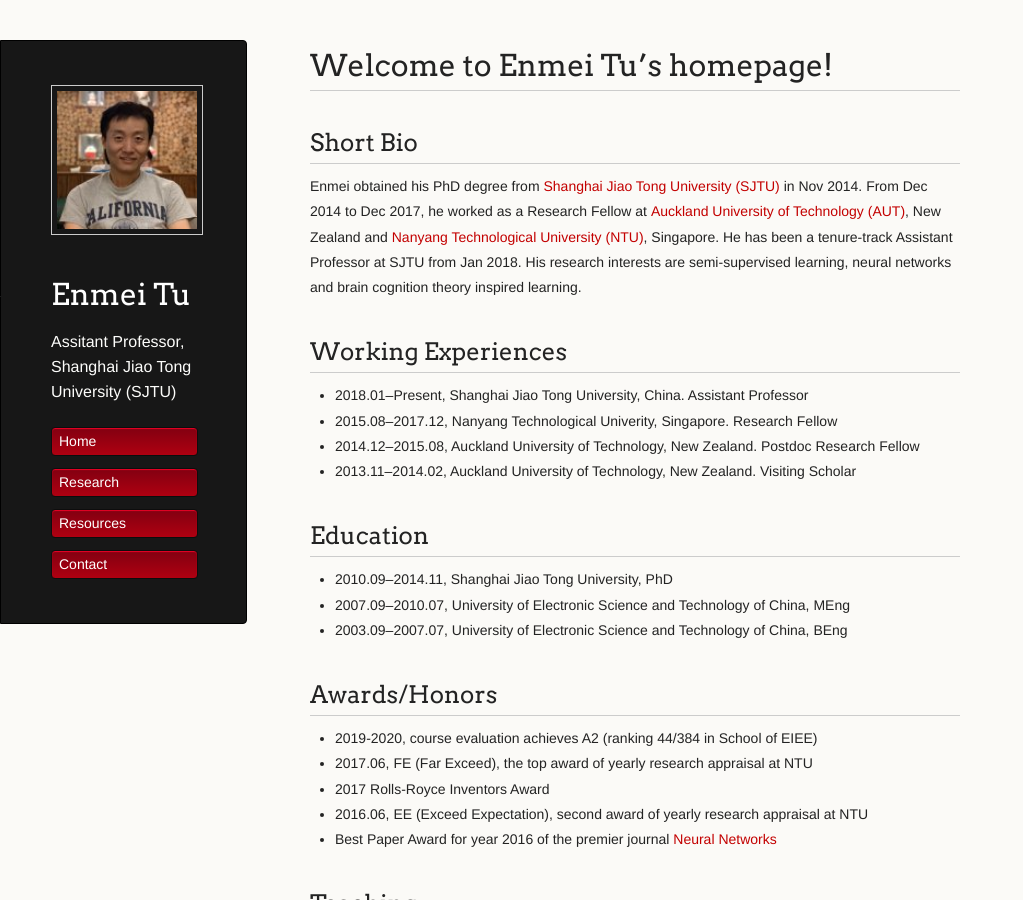
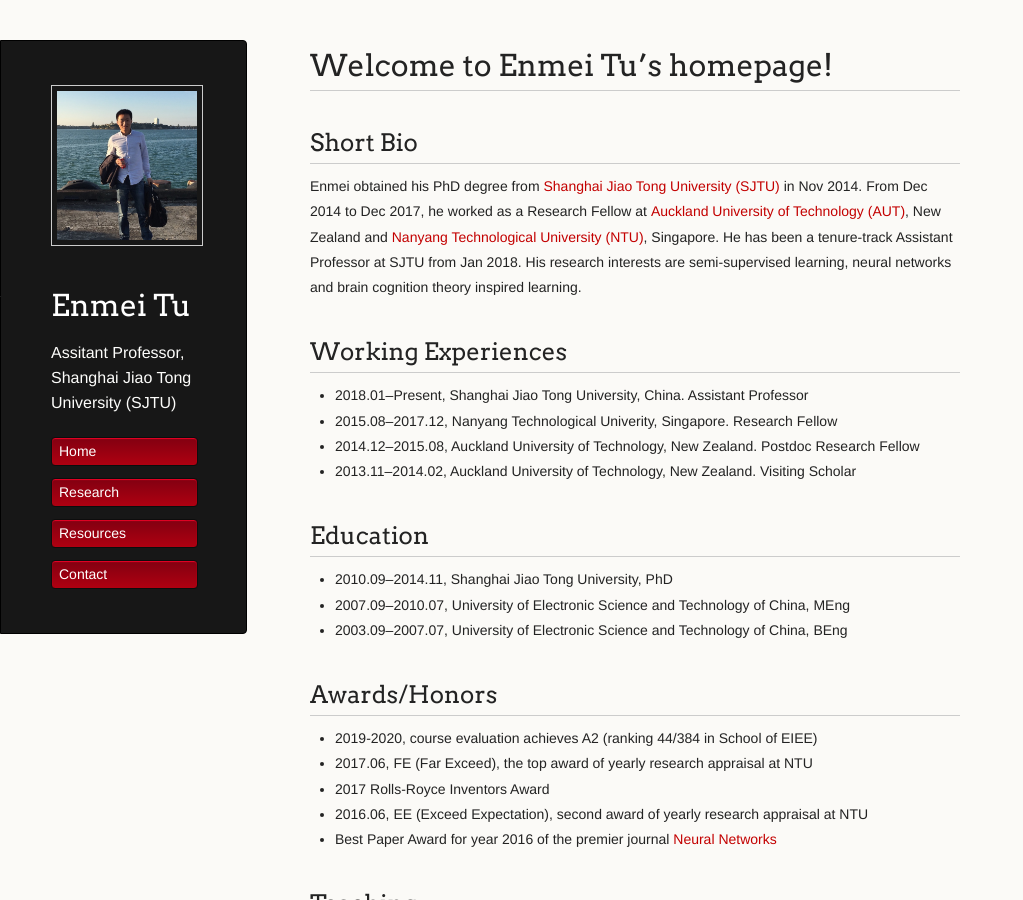
Before and after one commit to hellotem/enmeitu.github.io, a Jekyll site: the page built from index.md, in a window 1280 px wide and 900 px high. Shown: the whole window, without its empty margins (0-1023 px from the left). Built offline with Jekyll 4.4.1, drawn with Linux system fonts in a browser that asks for light colours.

Commit message:
Update default.html

```diff
--- a/_layouts/default.html
+++ b/_layouts/default.html
@@ -15,7 +15,7 @@
   <body>
     <div class="wrapper">
       <header>
-	  <div><img src="{{site.baseurl}}/images/photo.jpg" alt="hi" class="inline"/ width="140"></div>
+	  <div><img src="{{site.baseurl}}/images/photo2.jpg" alt="hi" class="inline"/ width="140"></div>
 
         <h1 class="header">{{ site.title | default: site.github.repository_name }}</h1>
         <p class="header">{{ site.description | default: site.github.project_tagline }}</p>
```
